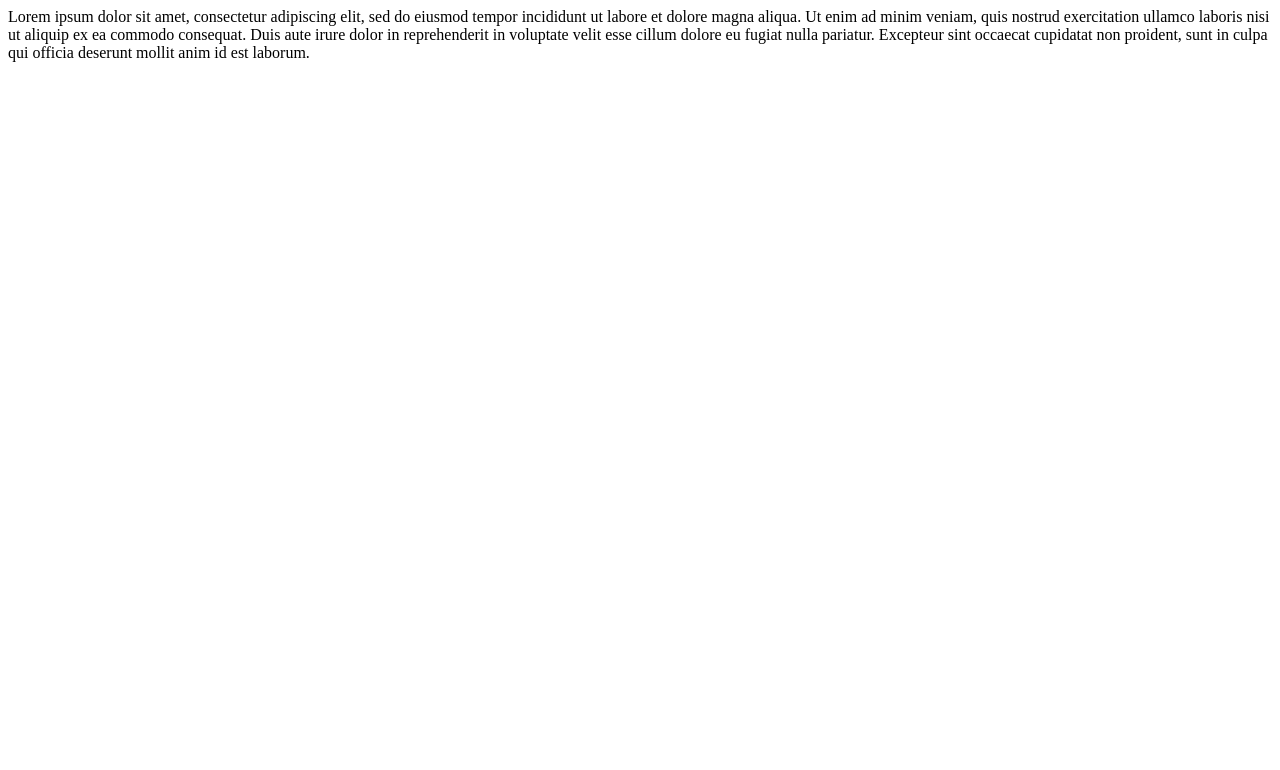
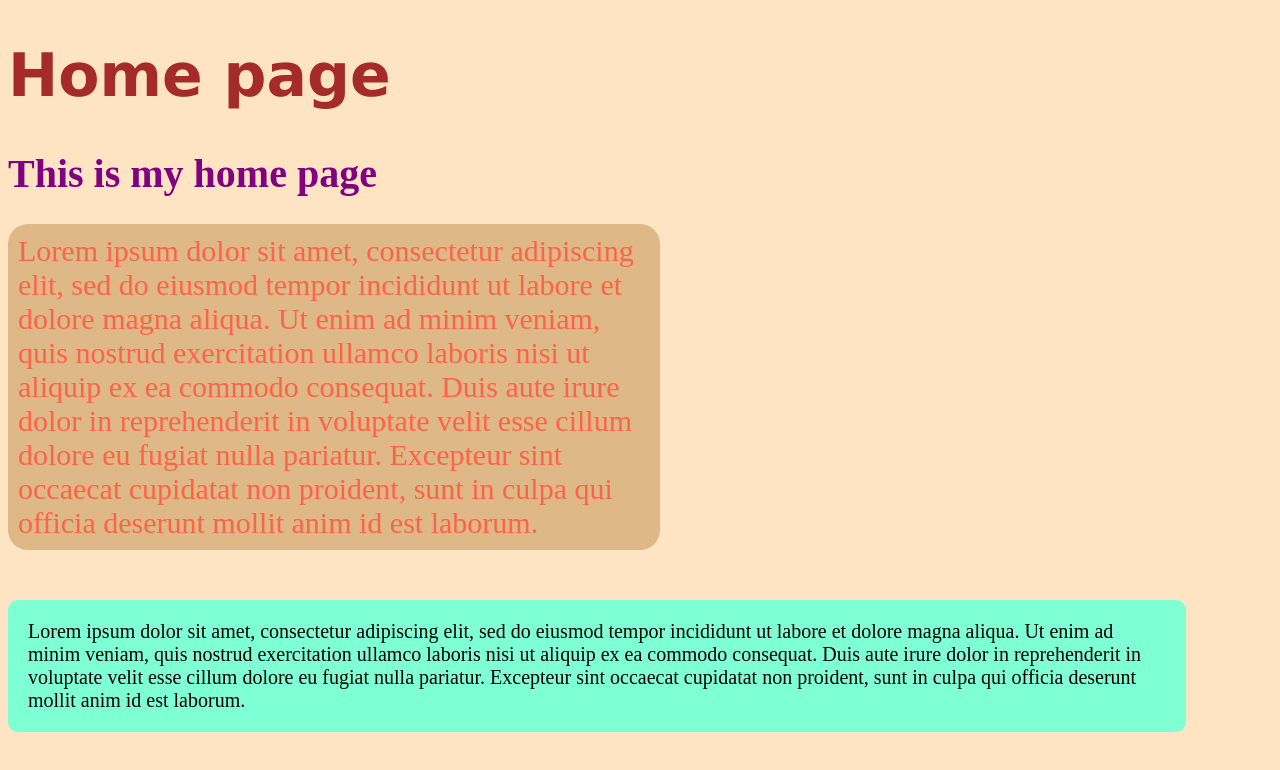
Before and after one commit to hani-mohammed/hani-mohammed.github.io, a plain HTML site: page index.html in a window 1280 px wide. Drawn offline with Linux system fonts and the light colour scheme.

Commit message:
Added some decorations

```diff
--- a/index.html
+++ b/index.html
@@ -2,14 +2,22 @@
 
 <html>
     <head>
+        <link rel="stylesheet" href="./styles/style.css">
         <title>
             My repo
 
         </title>
     </head>
     <body>
-        <div>
-            Lorem ipsum dolor sit amet, consectetur adipiscing elit, sed do eiusmod tempor incididunt ut labore et dolore magna aliqua. Ut enim ad minim veniam, quis nostrud exercitation ullamco laboris nisi ut aliquip ex ea commodo consequat. Duis aute irure dolor in reprehenderit in voluptate velit esse cillum dolore eu fugiat nulla pariatur. Excepteur sint occaecat cupidatat non proident, sunt in culpa qui officia <span>deserunt</span> mollit anim id est laborum.
-        </div>
+       <h1 class="title">
+        Home page
+       </h1>
+   <h1>This is my home page</h1>
+   <div class="title">
+    Lorem ipsum dolor sit amet, consectetur adipiscing elit, sed do eiusmod tempor incididunt ut labore et dolore magna aliqua. Ut enim ad minim veniam, quis nostrud exercitation ullamco laboris nisi ut aliquip ex ea commodo consequat. Duis aute irure dolor in reprehenderit in voluptate velit esse cillum dolore eu fugiat nulla pariatur. Excepteur sint occaecat cupidatat non proident, sunt in culpa qui officia deserunt mollit anim id est laborum.
+   </div>
+   <main id="main">
+    Lorem ipsum dolor sit amet, consectetur adipiscing elit, sed do eiusmod tempor incididunt ut labore et dolore magna aliqua. Ut enim ad minim veniam, quis nostrud exercitation ullamco laboris nisi ut aliquip ex ea commodo consequat. Duis aute irure dolor in reprehenderit in voluptate velit esse cillum dolore eu fugiat nulla pariatur. Excepteur sint occaecat cupidatat non proident, sunt in culpa qui officia deserunt mollit anim id est laborum.
+   </main>
     </body>
 </html>
--- /dev/null
+++ b/styles/style.css
@@ -0,0 +1,34 @@
+h1 {
+    color: inherit;
+    font-size: 40px;
+}
+
+body{
+    color: purple ;
+    background-color: bisque;
+}
+
+h1.title {
+    font-family: Verdana, Geneva, Tahoma, sans-serif;
+    font-size: 60px;
+    color: brown;
+}
+
+div.title{
+    font-size: 30px;
+    color: tomato;
+    background-color: burlywood;
+    width: 50%;
+    border-radius: 20px;
+    padding: 10px;
+}
+
+#main{
+    background-color: aquamarine;
+    color: black;
+    width: 90%;
+    border-radius: 10px;
+    padding: 20px;
+    font-size: 20px;
+    margin-top: 50px;
+}
--- /dev/null
+++ b/styles/styles2.css
@@ -0,0 +1,24 @@
+h1 {
+    color: inherit;
+    font-size: 30px;
+}
+
+body{
+    color: rgb(63, 214, 8) ;
+    background-color: rgb(20, 16, 10);
+}
+
+h1.title {
+    font-family: Verdana, Geneva, Tahoma, sans-serif;
+    font-size: 60px;
+    color: rgb(241, 236, 236);
+}
+
+div.title{
+    font-size: 20px;
+    color: rgb(71, 240, 255);
+    background-color: rgb(91, 62, 187);
+    width: 50%;
+    border-radius: 20px;
+    padding: 10px;
+}
```
Also changed, not shown: css/styles.css (deleted).
